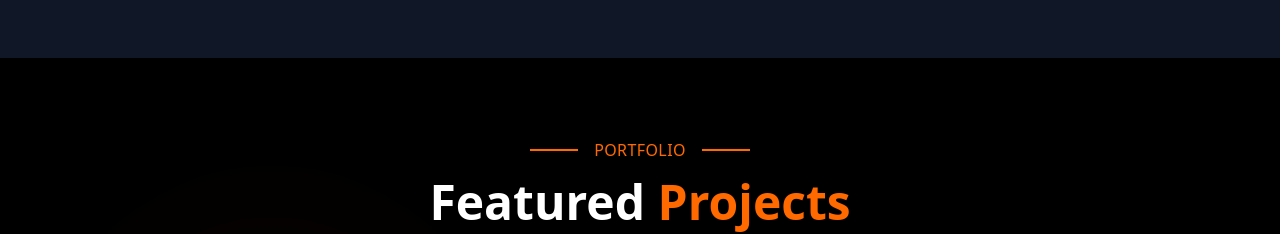
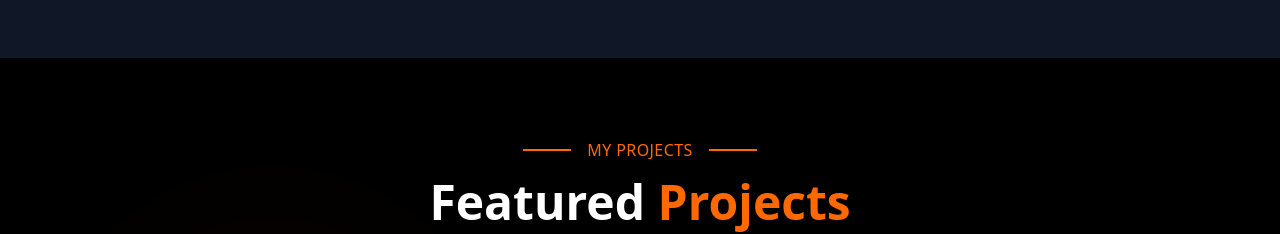
Before and after one commit to Jay09990/Portfolio, a React (Vite) app: page / in a window 1280 px wide. Shown: the part 3840-4074 px from the top of the page. Built offline with nearby package versions, Linux system fonts and the light colour scheme.

Commit message:
Update Projects.jsx

```diff
--- a/src/components/sections/Projects.jsx
+++ b/src/components/sections/Projects.jsx
@@ -103,7 +103,7 @@ const Projects = () => {
         <div className={`text-center mb-16 transition-all duration-1000 ${isVisible ? 'opacity-100 translate-y-0' : 'opacity-0 translate-y-10'}`}>
           <div className="flex items-center justify-center mb-4">
             <div className="w-12 h-[2px] bg-orange-500 mr-4"></div>
-            <span className="text-orange-500 font-medium tracking-wide uppercase">Portfolio</span>
+            <span className="text-orange-500 font-medium tracking-wide uppercase">MY PROJECTS</span>
             <div className="w-12 h-[2px] bg-orange-500 ml-4"></div>
           </div>
           <h2 className="text-4xl lg:text-5xl font-bold text-white mb-6">
```
